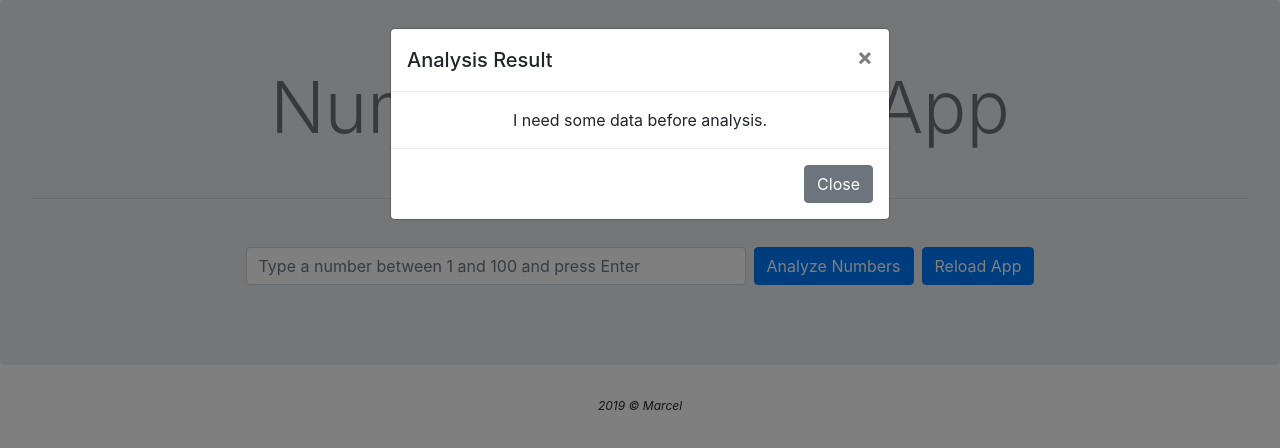
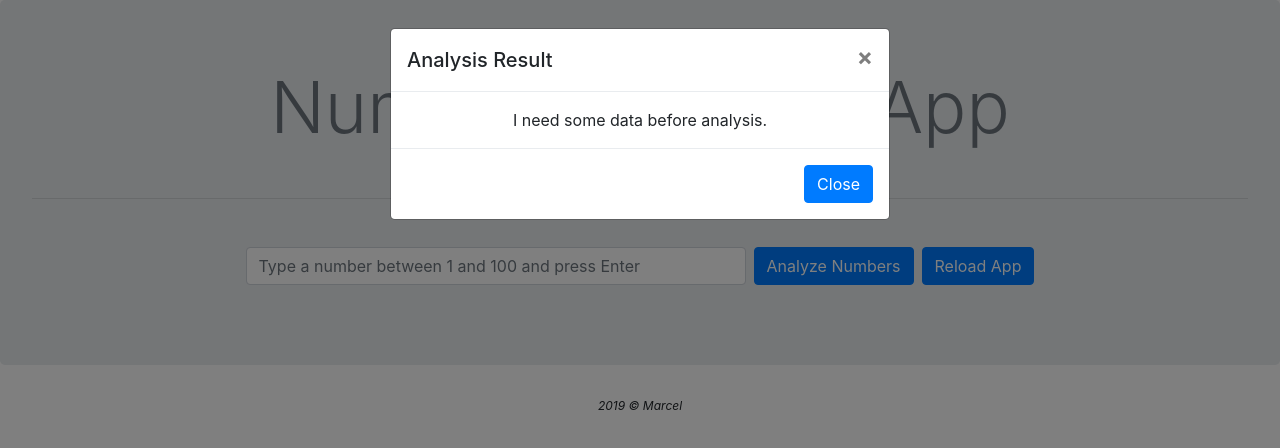
Before and after one commit to walter-garcia/Number-Analyzer-App, a plain HTML site: page index.html in a window 1280 px wide. Both pictures are taken after a click on the button "Analyze Numbers". Drawn offline with nearby package versions, Linux system fonts and the light colour scheme.

Commit message:
fix button

```diff
--- a/index.html
+++ b/index.html
@@ -81,7 +81,7 @@
               <div class="modal-footer">
                 <button
                   type="button"
-                  class="btn btn-secondary"
+                  class="btn btn-primary"
                   data-dismiss="modal"
                 >
                   Close
```
